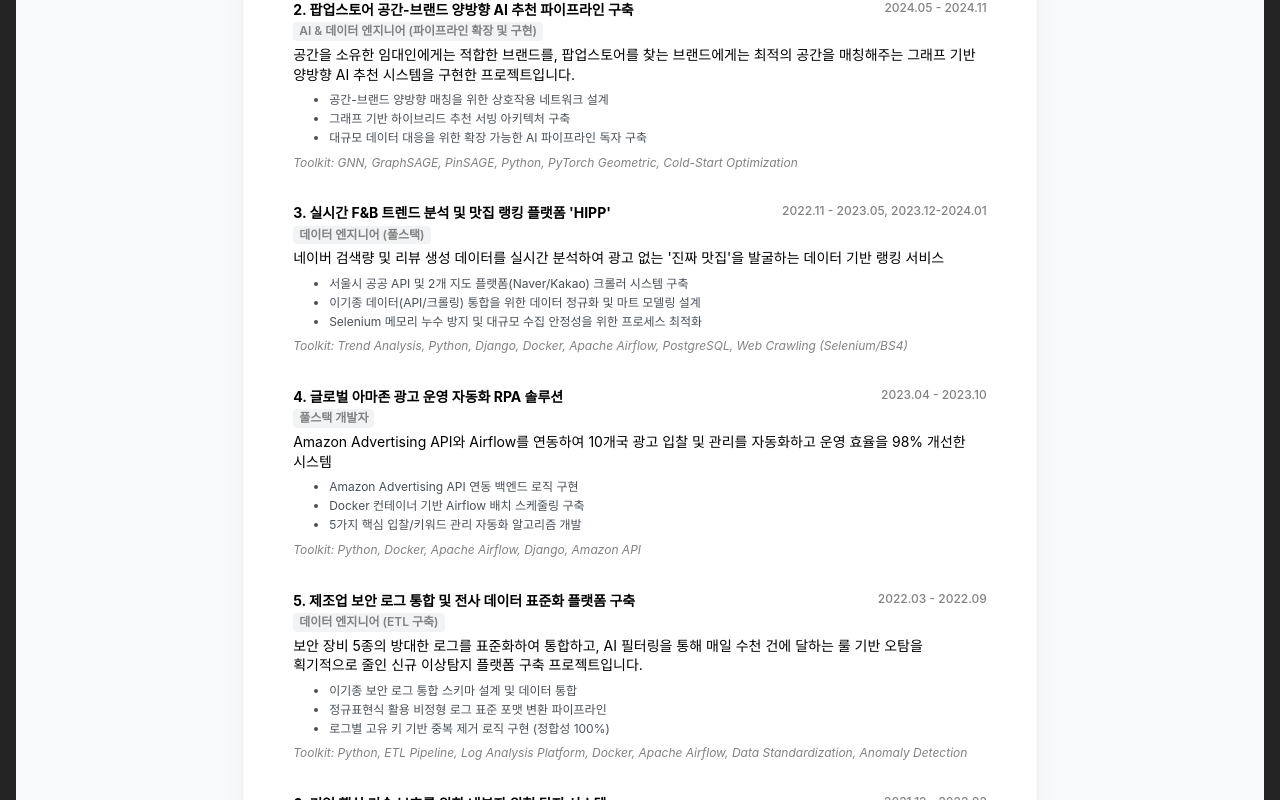
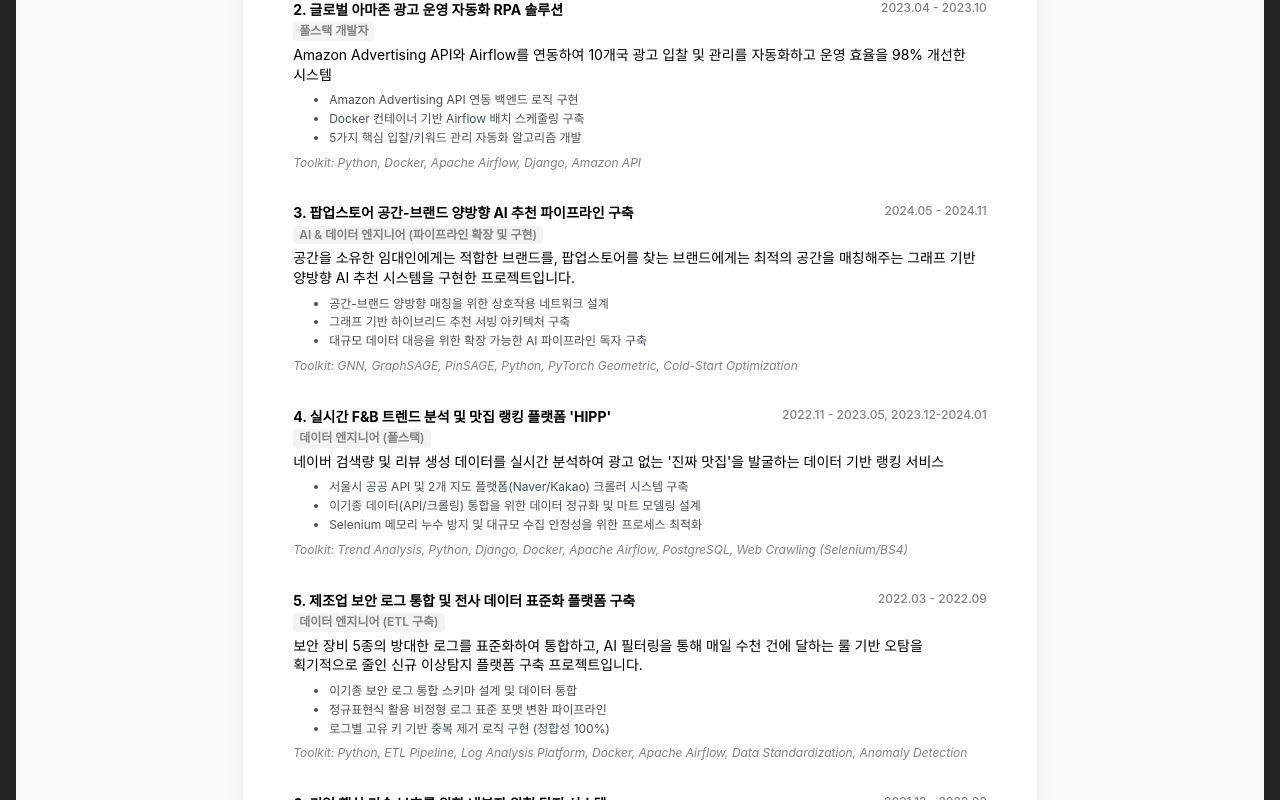
Before and after one commit to jisxo/jisxo-portfolio, a Next.js app: page /resume in a window 1280 px wide. Shown: the part 1909-2709 px from the top of the page. Built offline with nearby package versions, Linux system fonts and the light colour scheme; no server answers.

Commit message:
Reorder: Projects (1. Telecom, 2. Amazon, 3. Retail GNN)

```diff
--- a/src/data/projects.ts
+++ b/src/data/projects.ts
@@ -12,11 +12,11 @@ export type { Project, StarContent };
 // 모듈화된 프로젝트 데이터를 최신순으로 배열합니다.
 // 순서를 변경하려면 아래 배열의 순서만 바꾸면 됩니다.
 export const projects: Project[] = [
-    telecomProject,     // 2025.10
-    retailGnnProject,   // 2024.11 (New)
-    restaurantProject,  // 2024.02
-    amazonProject,      // 2023.10
-    integrationProject, // 2022.09
-    insiderProject,     // 2022.02
-    logProject          // 2021.11
+    telecomProject,     // 1. 통신사 (운영/안정성)
+    amazonProject,      // 2. 아마존 (자동화/성과)
+    retailGnnProject,   // 3. 리테일 GNN (기술/미래)
+    restaurantProject,
+    integrationProject,
+    insiderProject,
+    logProject
 ];
```
